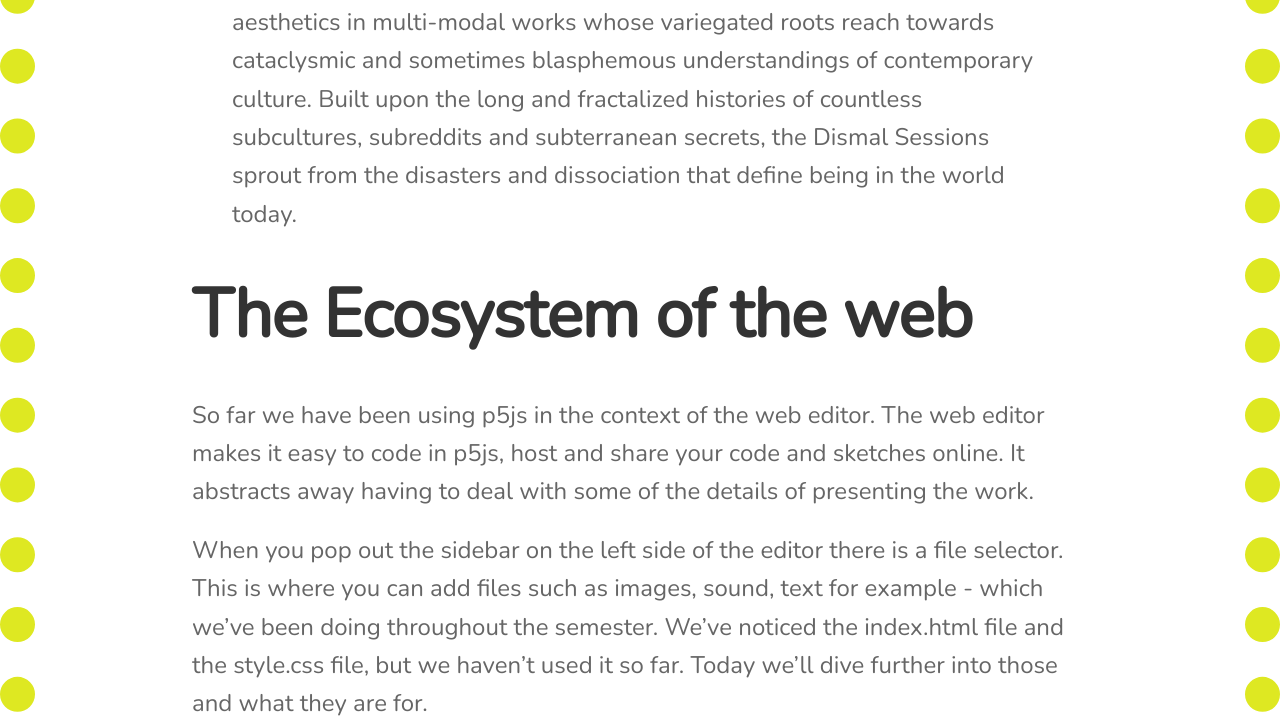
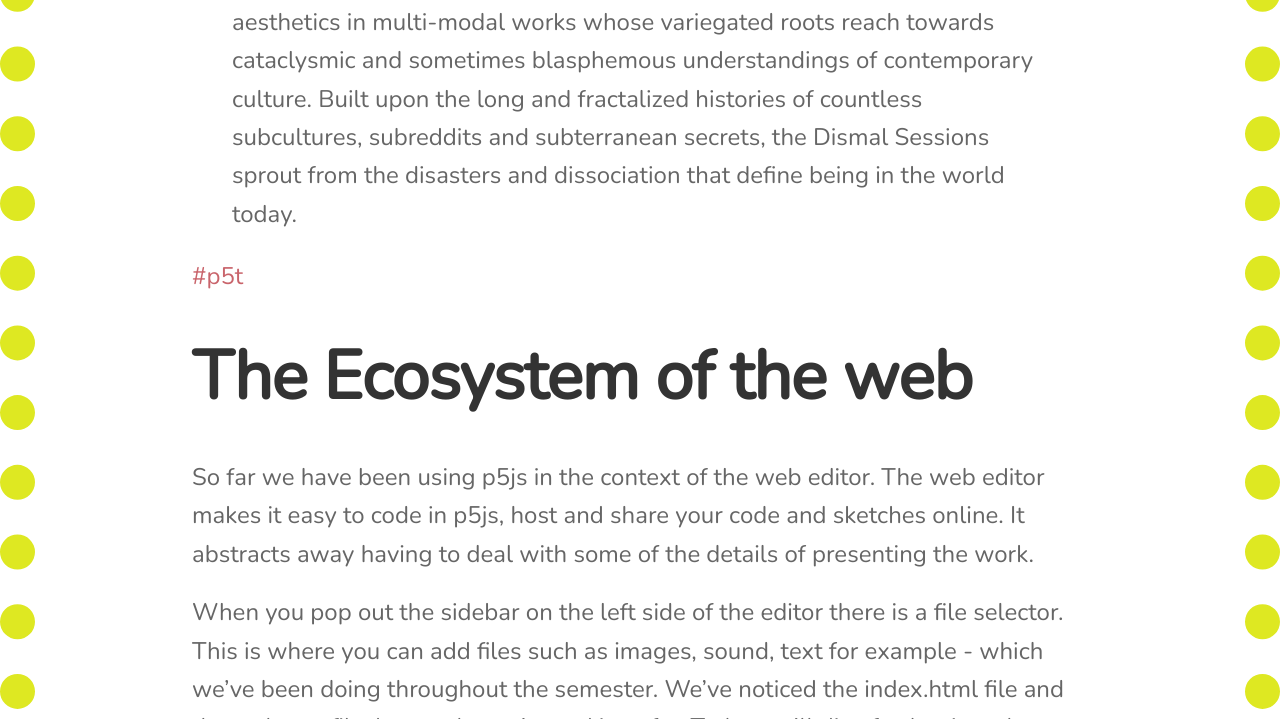
Before and after one commit to lee2sman/p4va_fall2021, a Jekyll site: the page built from _posts/2020-11-18-week12.md, in a window 1280 px wide and 900 px high, scrolled down 1766 px, cut to the strip 0-719 px from the top of the window. Built offline with Jekyll 4.4.1, drawn with Linux system fonts in a browser that asks for light colours; nearby versions of some CDN libraries.

Commit message:
update week12

```diff
--- a/_posts/2020-11-18-week12.md
+++ b/_posts/2020-11-18-week12.md
@@ -42,6 +42,7 @@ Dismal Sessions 001 - 021
 > Emphasising the murky boundaries between platform-mediated realities, the diverse range of practices represented in the Dismal Sessions ferment a post-digital conspiracy. Shiny renders clang dissonantly against deep-fried aesthetics in multi-modal works whose variegated roots reach towards cataclysmic and sometimes blasphemous understandings of contemporary culture. Built upon the long and fractalized histories of countless subcultures, subreddits and subterranean secrets, the Dismal Sessions sprout from the disasters and dissociation that define being in the world today.
 
 
+[#p5t](https://twitter.com/search?q=p5t&src=typed_query)
 
 # The Ecosystem of the web
 
```
